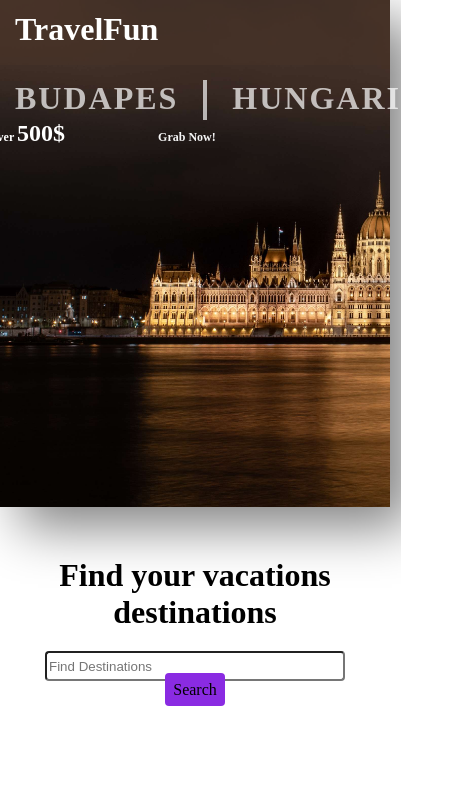
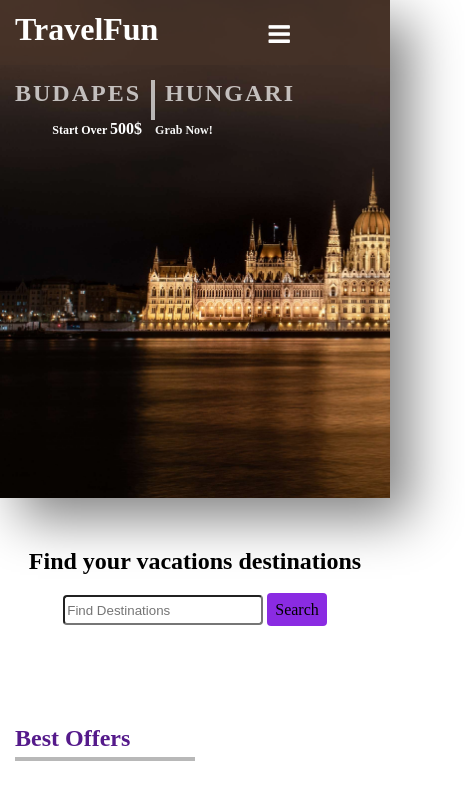
Before and after one commit to ZudaPradana/TravelFun, a plain HTML site: page index.html in a window 390 px wide. Shown: the top 788 px of the page, 465 px wide, since content can reach past the window. Drawn offline with Linux system fonts and the light colour scheme.

Commit message:
Update responsive.css

```diff
--- a/responsive.css
+++ b/responsive.css
@@ -34,6 +34,9 @@
         margin-top: -50px;
         margin-left: -50px;
     }
+    .main-title h1{
+        font-size: 28px;
+    }
     .budapes{
         margin-left: 50px;
     }
@@ -41,7 +44,7 @@
         font-size: 12px;
         margin-left: -195px;
         margin-top: -10px;
-
+    }
     .promo span{
         font-size: 16px;
     }
@@ -75,14 +78,34 @@
     }
   }
 
-/* @media(max-width:480px){
+@media(max-width:480px){
     .promo h3{
-        text-align: center;
+        margin-right: -90px;
     }
     .sosmed a{
         font-size:10px;
     }
+
     footer h1{
         font-size: 14px;
     }
-} */
+    .main-title h1{
+        font-size: 24px;
+        padding-right: 10px;
+    }
+    .hungari{
+        padding-left: 10px;
+    }
+    .budapes{
+        padding-bottom: -20px;
+    }
+    .menu-icon{
+        padding-right: 80px;
+    }
+    .content h1{
+        font-size: 24px;
+    }
+    .search input{
+        width: 200px;
+    }
+}
```
